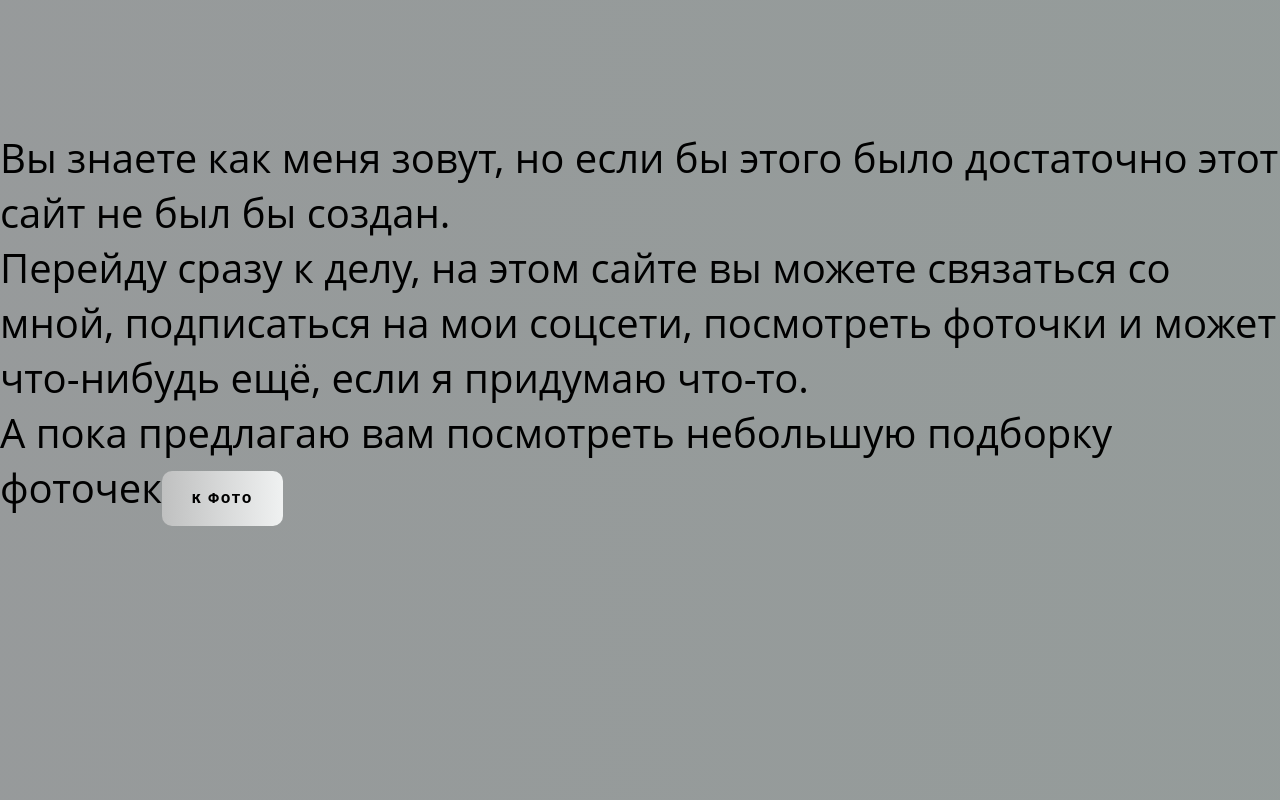
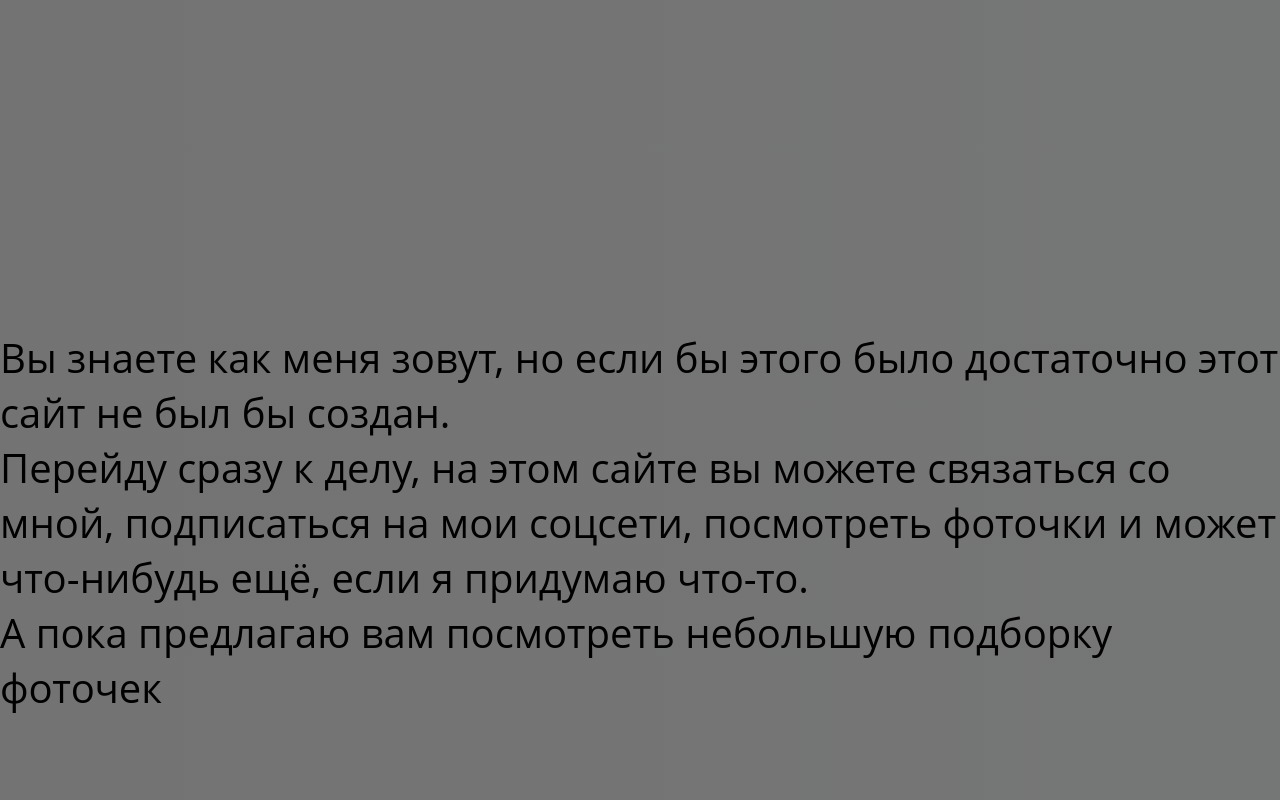
Before and after one commit to Petya1234/my-app, a Next.js app: page / in a window 1280 px wide. Shown: the part 940-1740 px from the top of the page. Built offline with nearby package versions, Linux system fonts and the light colour scheme.

Commit message:
css improve

```diff
--- a/app/globals.css
+++ b/app/globals.css
@@ -58,11 +58,10 @@ body {
 }
 
 .container {
-  background: linear-gradient(90deg, #9b9898, #1f191b, #979a9b, #949c9a);
+  background: linear-gradient(90deg, #797777, #1f191b, #737374, #767777);
 	background-size: 400% 400%;
 	animation: gradient 20s ease infinite;
 	transform: translate3d(0, 0, 0);
-  height: 4000px;
   width: 100%;
 
 }
--- a/app/main-content-styles.css
+++ b/app/main-content-styles.css
@@ -5,6 +5,7 @@
   position: absolute;
   top: 200px;
   left: 200px;
+  border: 3px solid #ffffff;
 }
 
 .welcome-content {
@@ -15,10 +16,17 @@
   height: 1000px;
   font-size: 40px;
 }
+.main-text {
+  position:relative;
+  top:200px;
+}
 .welcome-content > h1 {
   position: absolute;
   left: 1000px;
   top: 300px;
+}
+.photo-carousel {
+  height: 1200px;
 }
 
 
@@ -47,7 +55,9 @@
 
 
 .button2 {
-  top: 100px;
+  position: relative;
+  left: 1300px;
+  top: 140px;
   border: none;
   font-weight: 800;
   text-decoration: none;
--- a/app/page.tsx
+++ b/app/page.tsx
@@ -6,7 +6,7 @@ import { EmblaCarousel } from "@/components/EmblaCarousel";
 
 function handleClick() {
   window.scrollTo({
-    top: 1500,
+    top: 1000,
     behavior: "smooth",
   });
 }
@@ -31,12 +31,12 @@ export default function Home() {
         </button>
       </div>
       <div className="main-info">
-        Вы знаете как меня зовут, но если бы этого было достаточно этот сайт не
+        <div className="main-text">Вы знаете как меня зовут, но если бы этого было достаточно этот сайт не
         был бы создан. <br />
         Перейду сразу к делу, на этом сайте вы можете связаться со мной,
         подписаться на мои соцсети, посмотреть фоточки и может что-нибудь ещё,
         если я придумаю что-то. <br />А пока предлагаю вам посмотреть небольшую
-        подборку фоточек
+        подборку фоточек</div>
         <button className="button2" onClick={handleClick2}> К фото</button>
       </div>
       <div className="photo-carousel">
```
